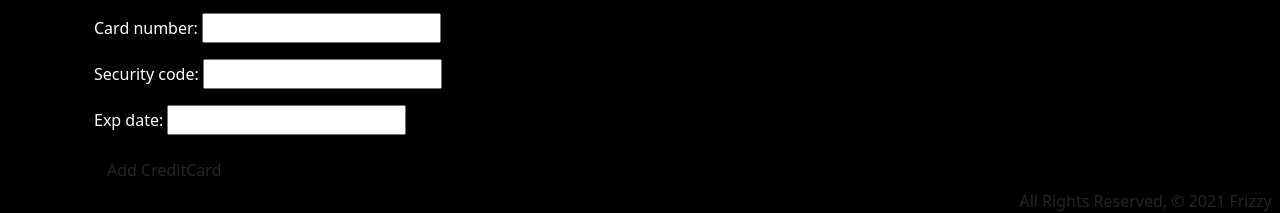
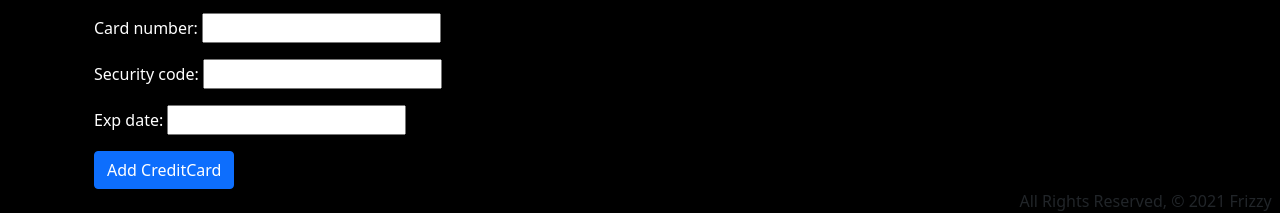
Before and after one commit to kevintlau/frizzy, a Django app: page /profile/ in a window 1280 px wide. Shown: the part 1326-1539 px from the top of the page. Run offline with Django 3.2, Linux system fonts and the light colour scheme; parts of the project's set-up code (start-up, migrations or seed data) failed here and were passed over; some libraries are stand-ins or nearby versions; some web fonts are replaced.

Commit message:
Final Updates CC

```diff
--- a/main_app/templates/main_app/profile_detail.html
+++ b/main_app/templates/main_app/profile_detail.html
@@ -59,18 +59,21 @@
         <form action="{% url 'add_creditcard' user.profile.id %}" method="post">
             {% csrf_token %}
             {{ creditcard_form.as_p }}
-            <input type="submit" class="btn" value="Add CreditCard">
+            <input type="submit" class="btn btn-primary" value="Add CreditCard">
         </form>
               {% for credit_card in user.profile.creditcard_set.all %}
+              <div class="card" style="background-color: hotpink;">
                 <div class="card-body">
                  <p class="card-text">{{credit_card.card_number}}</p>
                  <p class="card-text">{{credit_card.exp_date}}</p>
                 </div>
                 <div class="card-action">
-                  <a href="{% url 'creditcard_update' credit_card.id %}">Edit</a>
-                  <a href="{% url 'creditcard_delete' credit_card.id %}">Delete</a>
+                  <a class="btn btn-primary" href="{% url 'creditcard_update' credit_card.id %}">Edit</a>
+                  <a class="btn btn-warning" href="{% url 'creditcard_delete' credit_card.id %}">Delete</a>
                 </div>
+              </div>
                 {% endfor %}
+
 
     </div>
 {% endblock %}
```
